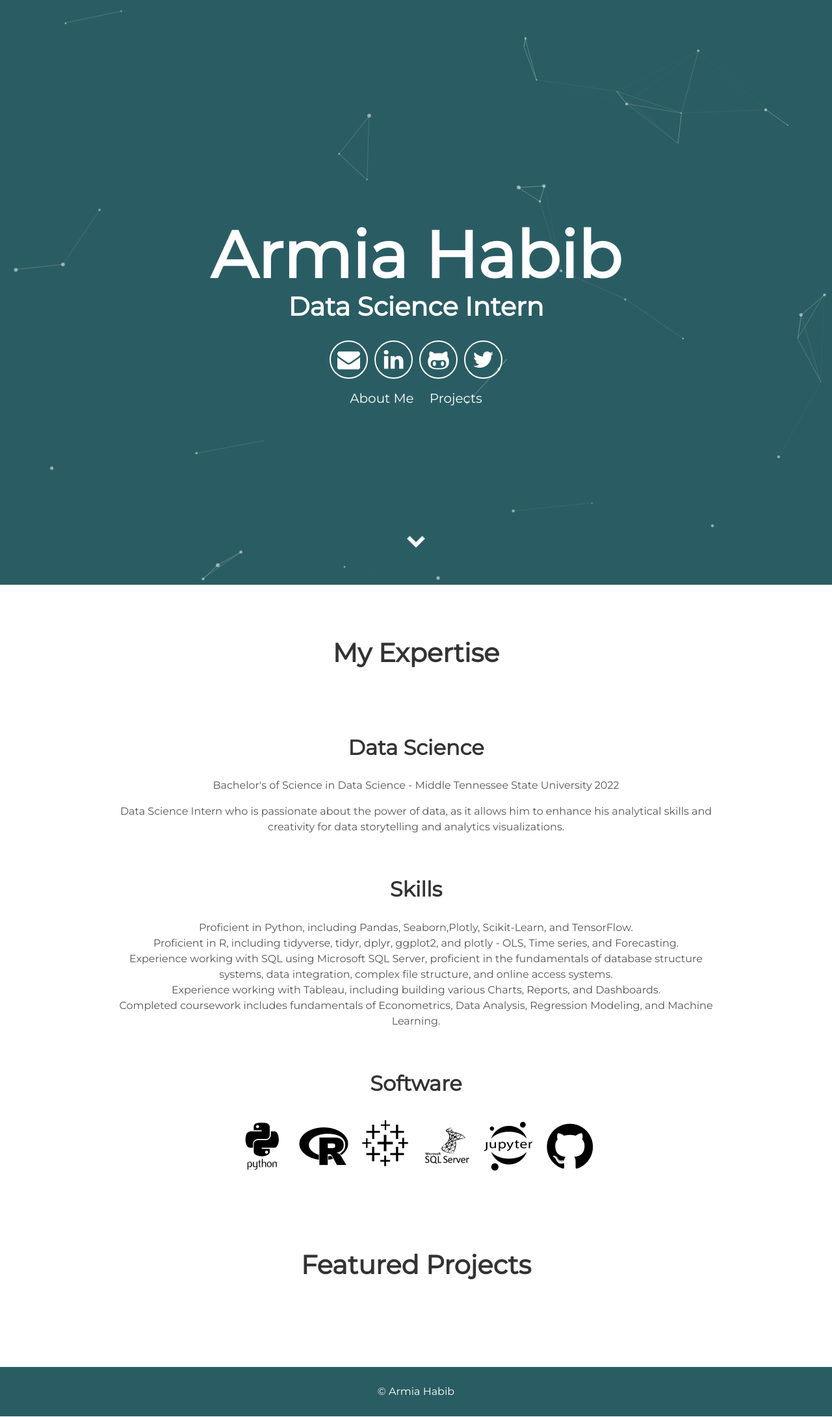
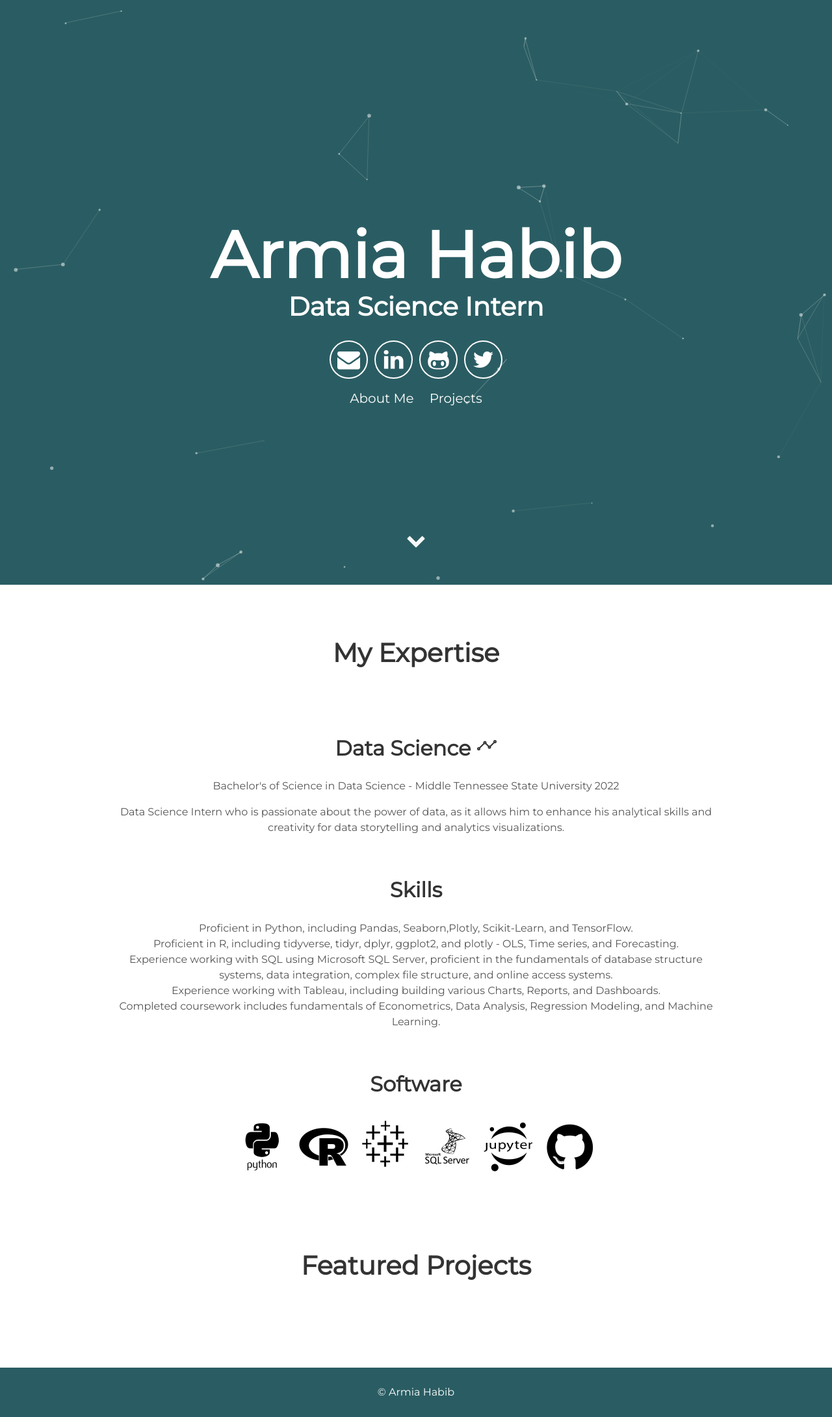
Before and after one commit to dfarone02/dfarone02.github.io, a Jekyll site: the page built from index.html, in a window 1280 px wide. Shown: the whole page at 65% size. Built offline with Jekyll 4.4.1, drawn with Linux system fonts in a browser that asks for light colours; nearby versions of some CDN libraries.

Commit message:
Update about.html

```diff
--- a/_includes/about.html
+++ b/_includes/about.html
@@ -4,7 +4,7 @@
 </div>
   <div class="user">
     <div class="tech">
-      <h2>Data Science</h2>
+      <h2>Data Science <ion-icon name="analytics-outline"></ion-icon> </h2>
      <p>Bachelor's of Science in Data Science - Middle Tennessee State University 2022 </p>
      <p>Data Science Intern who is passionate about the power of data, as it allows him to enhance his analytical skills and creativity for data storytelling and analytics visualizations. </p>
 
```
